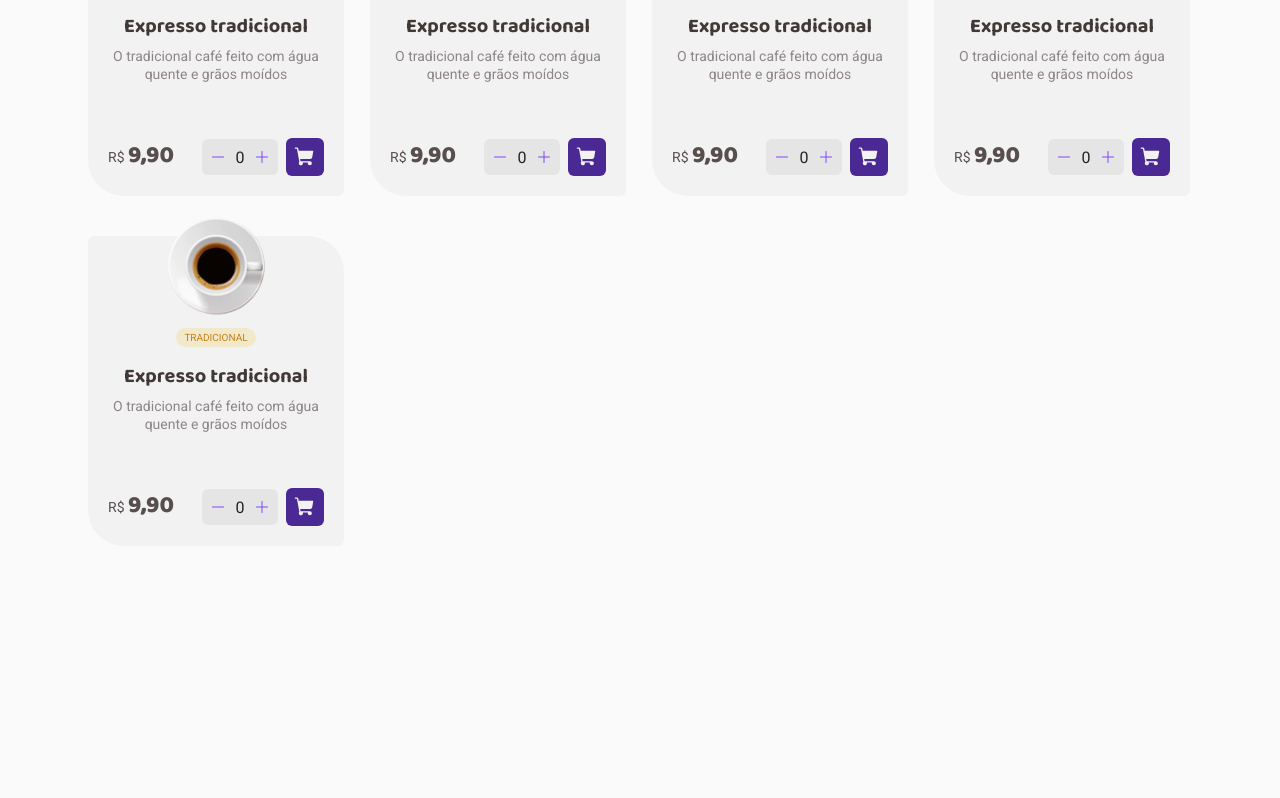
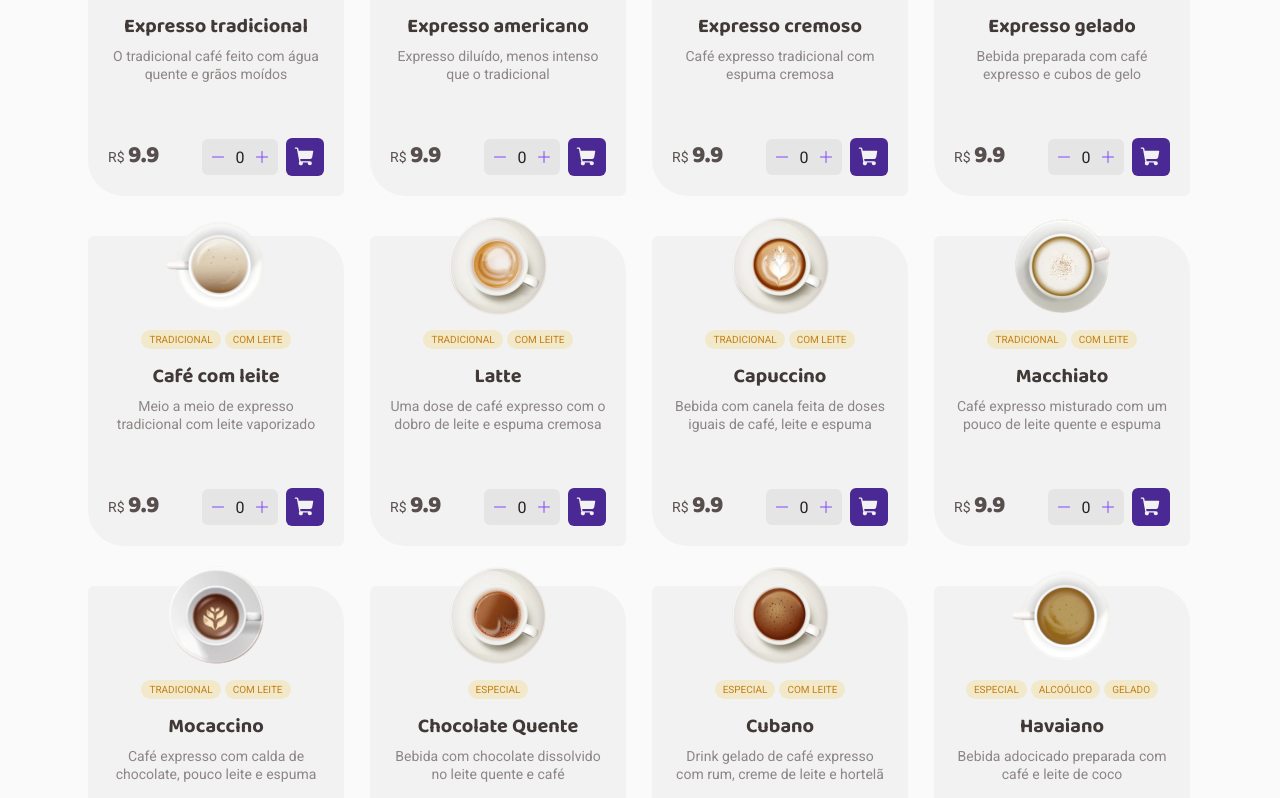
Before and after one commit to josee-fernandes/02-coffee-delivery, a React (Vite) app: page / in a window 1280 px wide. Shown: the part 882-1680 px from the top of the page. Before the commit the page ends 1585 px from the top, so only its background shows below. Built offline with nearby package versions, Linux system fonts and the light colour scheme.

Commit message:
Add coffee array with proper data

```diff
--- a/package.json
+++ b/package.json
@@ -17,6 +17,7 @@
     "react-hook-form": "^7.49.3",
     "react-router-dom": "^6.21.1",
     "styled-components": "^6.1.8",
+    "uuid": "^9.0.1",
     "zod": "^3.22.4"
   },
   "devDependencies": {
@@ -24,6 +25,7 @@
     "@types/react": "^18.2.43",
     "@types/react-dom": "^18.2.17",
     "@types/styled-components": "^5.1.34",
+    "@types/uuid": "^9.0.7",
     "@typescript-eslint/eslint-plugin": "^6.14.0",
     "@typescript-eslint/parser": "^6.14.0",
     "@vitejs/plugin-react": "^4.2.1",
--- a/src/pages/Home/components/CoffeeCard/index.tsx
+++ b/src/pages/Home/components/CoffeeCard/index.tsx
@@ -7,12 +7,25 @@ import {
   CardContainer,
   CartButton,
   CoffeeInfo,
+  CoffeeTags,
 } from './styles'
 
-import coffeeImage from '../../../../assets/cafe-expresso.png'
 import { AmountCounter } from '../../../../components/AmountCounter'
 
-export function CoffeeCard() {
+export interface CoffeeType {
+  id: string
+  image: string
+  tags: string[]
+  name: string
+  description: string
+  price: number
+}
+
+interface CoffeeCardProps {
+  coffee: CoffeeType
+}
+
+export function CoffeeCard({ coffee }: CoffeeCardProps) {
   const [amount, setAmount] = useState(0)
 
   function increaseAmount() {
@@ -26,15 +39,22 @@ export function CoffeeCard() {
   return (
     <CardContainer>
       <CoffeeInfo>
-        <img src={coffeeImage} alt="Foto café" />
-        <span>TRADICIONAL</span>
-        <h3>Expresso tradicional</h3>
-        <p>O tradicional café feito com água quente e grãos moídos</p>
+        <img src={coffee.image} alt="Foto café" />
+        <CoffeeTags>
+          {coffee.tags.map((tag) => (
+            <li key={coffee.id + tag}>
+              <span>{tag}</span>
+            </li>
+          ))}
+        </CoffeeTags>
+
+        <h3>{coffee.name}</h3>
+        <p>{coffee.description}</p>
       </CoffeeInfo>
 
       <BuyInfo>
         <span>
-          R$ <strong>9,90</strong>
+          R$ <strong>{coffee.price}</strong>
         </span>
 
         <Actions>
--- a/src/pages/Home/components/CoffeeCard/styles.ts
+++ b/src/pages/Home/components/CoffeeCard/styles.ts
@@ -23,16 +23,6 @@ export const CoffeeInfo = styled.div`
   margin-top: -1.25rem;
   flex: 1;
 
-  & > span {
-    background: ${(props) => props.theme['yellow-light']};
-    color: ${(props) => props.theme['yellow-dark']};
-    font-size: 0.625rem;
-    text-transform: uppercase;
-    padding: 0.25rem 0.5rem;
-    border-radius: 100px;
-    margin-top: 0.75rem;
-  }
-
   h3 {
     color: ${(props) => props.theme['base-subtitle']};
     font-family: 'Baloo 2', sans-serif;
@@ -49,6 +39,26 @@ export const CoffeeInfo = styled.div`
     line-height: 130%;
     text-align: center;
     margin-top: 0.5rem;
+  }
+`
+
+export const CoffeeTags = styled.ul`
+  display: flex;
+  gap: 0.25rem;
+  margin-top: 0.75rem;
+
+  li {
+    list-style-type: none;
+
+    span {
+      background: ${(props) => props.theme['yellow-light']};
+      color: ${(props) => props.theme['yellow-dark']};
+      font-size: 0.625rem;
+      text-transform: uppercase;
+      padding: 0.25rem 0.5rem;
+      border-radius: 100px;
+      line-height: 1.3;
+    }
   }
 `
 
--- a/src/pages/Home/index.tsx
+++ b/src/pages/Home/index.tsx
@@ -1,3 +1,6 @@
+import { Coffee, Package, ShoppingCart, Timer } from 'phosphor-react'
+import { v4 as uuidv4 } from 'uuid'
+
 import {
   CoffeeList,
   CoffeeListContainer,
@@ -8,13 +11,145 @@ import {
   IntroItem,
   IntroItems,
 } from './styles'
-
-import { Coffee, Package, ShoppingCart, Timer } from 'phosphor-react'
 import { Container } from '../../styles/Container'
+import { CoffeeType, CoffeeCard } from './components/CoffeeCard'
 
 import introImage from '../../assets/intro-image.png'
 import introBackgroundImage from '../../assets/intro-background.png'
-import { CoffeeCard } from './components/CoffeeCard'
+
+import traditionalEspressoImage from '../../assets/cafe-expresso.png'
+import americanEspressoImage from '../../assets/cafe-americano.png'
+import creamyEspressoImage from '../../assets/cafe-expresso-cremoso.png'
+import icedEspressoImage from '../../assets/cafe-gelado.png'
+import coffeeWithMilkImage from '../../assets/cafe-com-leite.png'
+import latteImage from '../../assets/latte.png'
+import capuccinoImage from '../../assets/capuccino.png'
+import macchiatoCoffeeImage from '../../assets/cafe-macchiato.png'
+import mocaccinoImage from '../../assets/mocaccino.png'
+import hotChocolateImage from '../../assets/chocolate-quente.png'
+import cubanCoffeeImage from '../../assets/cafe-cubano.png'
+import hawaiianCoffeeImage from '../../assets/cafe-havaiano.png'
+import arabicCoffeeImage from '../../assets/cafe-arabe.png'
+import irishCoffeeImage from '../../assets/cafe-irlandes.png'
+
+const coffees: CoffeeType[] = [
+  {
+    id: uuidv4(),
+    image: traditionalEspressoImage,
+    tags: ['TRADICIONAL'],
+    name: 'Expresso tradicional',
+    description: 'O tradicional café feito com água quente e grãos moídos',
+    price: 9.9,
+  },
+  {
+    id: uuidv4(),
+    image: americanEspressoImage,
+    tags: ['TRADICIONAL'],
+    name: 'Expresso americano',
+    description: 'Expresso diluído, menos intenso que o tradicional',
+    price: 9.9,
+  },
+  {
+    id: uuidv4(),
+    image: creamyEspressoImage,
+    tags: ['TRADICIONAL'],
+    name: 'Expresso cremoso',
+    description: 'Café expresso tradicional com espuma cremosa',
+    price: 9.9,
+  },
+  {
+    id: uuidv4(),
+    image: icedEspressoImage,
+    tags: ['TRADICIONAL', 'GELADO'],
+    name: 'Expresso gelado',
+    description: 'Bebida preparada com café expresso e cubos de gelo',
+    price: 9.9,
+  },
+  {
+    id: uuidv4(),
+    image: coffeeWithMilkImage,
+    tags: ['TRADICIONAL', 'COM LEITE'],
+    name: 'Café com leite',
+    description: 'Meio a meio de expresso tradicional com leite vaporizado',
+    price: 9.9,
+  },
+  {
+    id: uuidv4(),
+    image: latteImage,
+    tags: ['TRADICIONAL', 'COM LEITE'],
+    name: 'Latte',
+    description:
+      'Uma dose de café expresso com o dobro de leite e espuma cremosa',
+    price: 9.9,
+  },
+  {
+    id: uuidv4(),
+    image: capuccinoImage,
+    tags: ['TRADICIONAL', 'COM LEITE'],
+    name: 'Capuccino',
+    description:
+      'Bebida com canela feita de doses iguais de café, leite e espuma',
+    price: 9.9,
+  },
+  {
+    id: uuidv4(),
+    image: macchiatoCoffeeImage,
+    tags: ['TRADICIONAL', 'COM LEITE'],
+    name: 'Macchiato',
+    description:
+      'Café expresso misturado com um pouco de leite quente e espuma',
+    price: 9.9,
+  },
+  {
+    id: uuidv4(),
+    image: mocaccinoImage,
+    tags: ['TRADICIONAL', 'COM LEITE'],
+    name: 'Mocaccino',
+    description: 'Café expresso com calda de chocolate, pouco leite e espuma',
+    price: 9.9,
+  },
+  {
+    id: uuidv4(),
+    image: hotChocolateImage,
+    tags: ['ESPECIAL'],
+    name: 'Chocolate Quente',
+    description: 'Bebida com chocolate dissolvido no leite quente e café',
+    price: 9.9,
+  },
+  {
+    id: uuidv4(),
+    image: cubanCoffeeImage,
+    tags: ['ESPECIAL', 'COM LEITE'],
+    name: 'Cubano',
+    description:
+      'Drink gelado de café expresso com rum, creme de leite e hortelã',
+    price: 9.9,
+  },
+  {
+    id: uuidv4(),
+    image: hawaiianCoffeeImage,
+    tags: ['ESPECIAL', 'ALCOÓLICO', 'GELADO'],
+    name: 'Havaiano',
+    description: 'Bebida adocicado preparada com café e leite de coco',
+    price: 9.9,
+  },
+  {
+    id: uuidv4(),
+    image: arabicCoffeeImage,
+    tags: ['ESPECIAL'],
+    name: 'Arabic',
+    description: 'Bebida preparada com grãos de café árabe e especiarias',
+    price: 9.9,
+  },
+  {
+    id: uuidv4(),
+    image: irishCoffeeImage,
+    tags: ['ESPECIAL', 'ALCOÓLICO'],
+    name: 'Irlandês',
+    description: 'Bebida a base de café, uísque irlandês, açúcar e chantilly',
+    price: 9.9,
+  },
+]
 
 export function Home() {
   return (
@@ -63,11 +198,9 @@ export function Home() {
         <Container>
           <h2>Nossos cafés</h2>
           <CoffeeList>
-            <CoffeeCard />
-            <CoffeeCard />
-            <CoffeeCard />
-            <CoffeeCard />
-            <CoffeeCard />
+            {coffees.map((coffee) => (
+              <CoffeeCard key={coffee.id} coffee={coffee} />
+            ))}
           </CoffeeList>
         </Container>
       </CoffeeListContainer>
```
Also changed, not shown: 1 other file (tests, documents, lock files or other folders).
